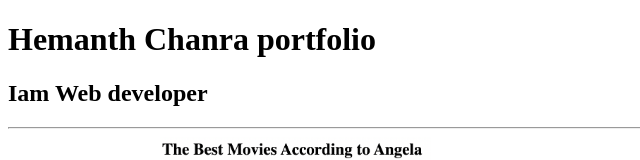
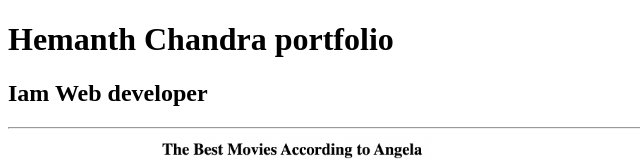
Before and after one commit to HemanthChandra2003/html-portfolio, a plain HTML site: page index.html in a window 1280 px wide. Shown: the top 160 px of the page, without its empty margins (0-640 px from the left). Drawn offline with Linux system fonts and the light colour scheme.

Commit message:
Update index.html

```diff
--- a/index.html
+++ b/index.html
@@ -24,7 +24,7 @@ https://developer.mozilla.org/en-US/docs/Web/HTML/Element/img#attr-height -->
     <title>Document</title>
 </head>
 <body>
-    <h1>Hemanth Chanra portfolio</h1>
+    <h1>Hemanth Chandra portfolio</h1>
     <h2>Iam Web developer</h2>
     <hr>
     <a href="./public/movie-ranking.html">Movie Ranking project</a>
```
